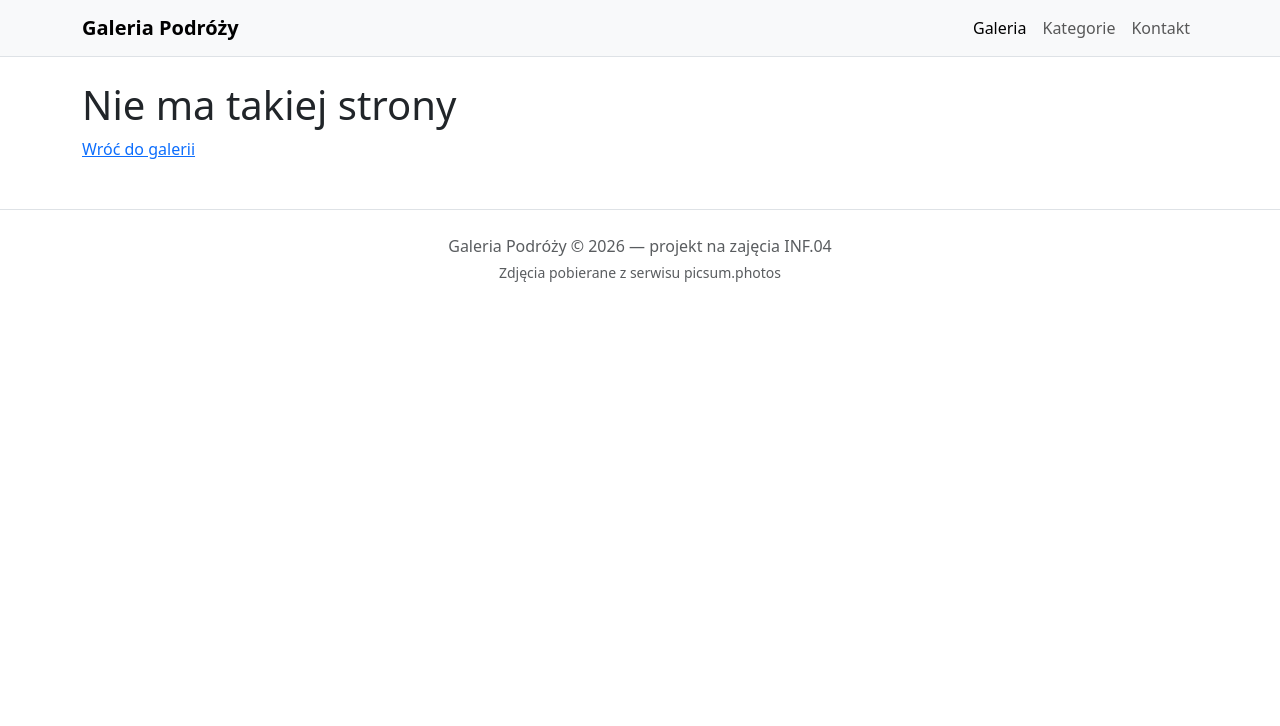
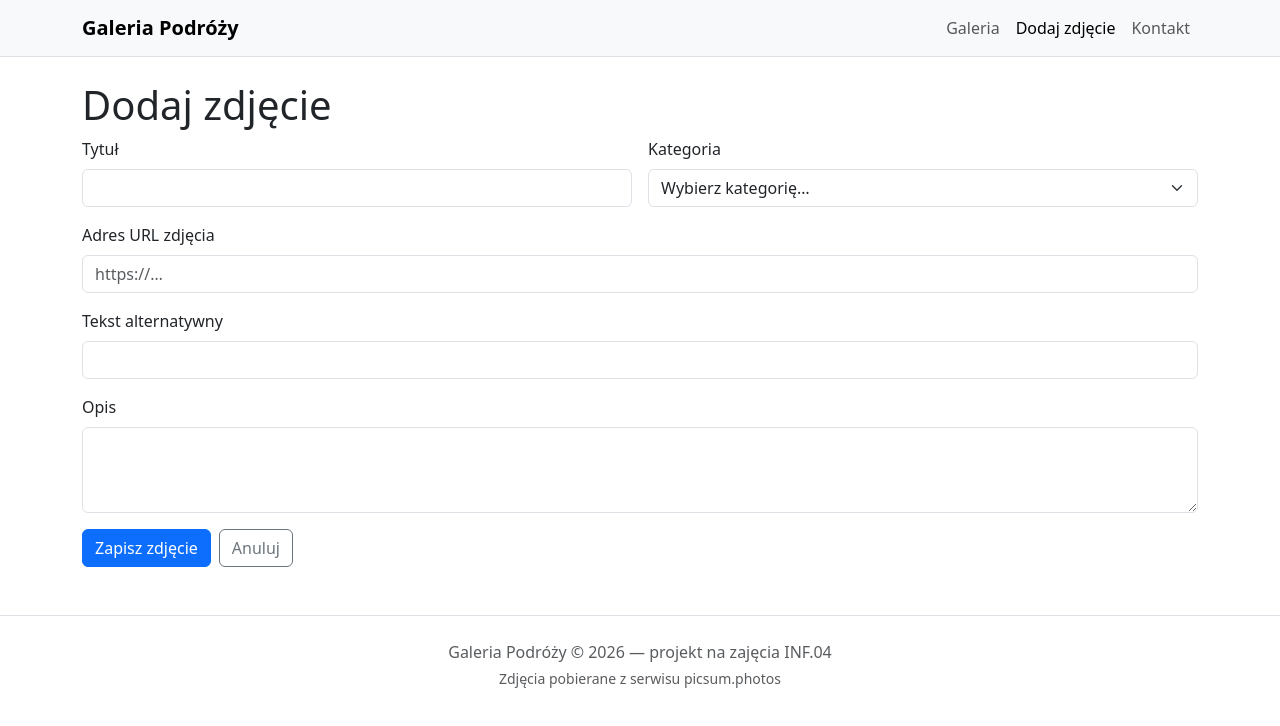
Before and after one commit to Marcin159372/test, a React (Vite) app: page /dodaj in a window 1280 px wide. Shown: the top 726 px of the page. Built offline with nearby package versions, Linux system fonts and the light colour scheme.

Commit message:
MB9: formularz dodawania zdjecia

```diff
--- a/src/App.jsx
+++ b/src/App.jsx
@@ -2,6 +2,7 @@ import { Route, Routes } from 'react-router-dom'
 import Layout from './components/Layout.jsx'
 import GaleriaPage from './pages/GaleriaPage.jsx'
 import ZdjeciePage from './pages/ZdjeciePage.jsx'
+import DodajPage from './pages/DodajPage.jsx'
 import NotFoundPage from './pages/NotFoundPage.jsx'
 import './App.css'
 
@@ -11,6 +12,7 @@ function App() {
       <Route element={<Layout />}>
         <Route index element={<GaleriaPage />} />
         <Route path="zdjecie/:id" element={<ZdjeciePage />} />
+        <Route path="dodaj" element={<DodajPage />} />
         <Route path="*" element={<NotFoundPage />} />
       </Route>
     </Routes>
--- a/src/components/Navbar.jsx
+++ b/src/components/Navbar.jsx
@@ -1,10 +1,12 @@
+import { Link, NavLink } from 'react-router-dom'
+
 function Navbar() {
   return (
     <nav className="navbar navbar-expand-lg bg-body-tertiary border-bottom">
       <div className="container">
-        <a className="navbar-brand fw-bold" href="#">
+        <Link className="navbar-brand fw-bold" to="/">
           Galeria Podróży
-        </a>
+        </Link>
 
         <button
           className="navbar-toggler"
@@ -21,14 +23,12 @@ function Navbar() {
         <div className="collapse navbar-collapse" id="menuGlowne">
           <ul className="navbar-nav ms-auto">
             <li className="nav-item">
-              <a className="nav-link active" aria-current="page" href="#galeria">
+              <NavLink className="nav-link" to="/" end>
                 Galeria
-              </a>
+              </NavLink>
             </li>
             <li className="nav-item">
-              <a className="nav-link" href="#kategorie">
-                Kategorie
-              </a>
+              <NavLink className="nav-link" to="/dodaj">Dodaj zdjęcie</NavLink>
             </li>
             <li className="nav-item">
               <a className="nav-link" href="#stopka">
--- /dev/null
+++ b/src/pages/DodajPage.jsx
@@ -0,0 +1,67 @@
+import { useState } from 'react'
+import { Link, useNavigate } from 'react-router-dom'
+import useZdjecia from '../hooks/useZdjecia.js'
+import { dodajZdjecie } from '../services/zdjecia.js'
+
+const PUSTY_FORMULARZ = { title: '', category: '', image: '', alt: '', description: '' }
+
+function DodajPage() {
+  const navigate = useNavigate()
+  const { isLoading, error } = useZdjecia()
+  const [formularz, setFormularz] = useState(PUSTY_FORMULARZ)
+
+  function zmienPole(pole) {
+    return event => setFormularz({ ...formularz, [pole]: event.target.value })
+  }
+
+  function obsluzSubmit(event) {
+    event.preventDefault()
+    dodajZdjecie({
+      ...formularz,
+      imageLarge: formularz.image,
+    })
+    navigate('/')
+  }
+
+  if (isLoading) return <main className="container mt-4"><p className="text-muted">Ładowanie danych...</p></main>
+  if (error) return <main className="container mt-4"><div className="alert alert-danger">{error}</div></main>
+
+  return (
+    <main className="container my-4">
+      <h1>Dodaj zdjęcie</h1>
+      <form onSubmit={obsluzSubmit} className="row g-3">
+        <div className="col-md-6">
+          <label htmlFor="tytul" className="form-label">Tytuł</label>
+          <input id="tytul" className="form-control" value={formularz.title} onChange={zmienPole('title')} required />
+        </div>
+        <div className="col-md-6">
+          <label htmlFor="kategoria" className="form-label">Kategoria</label>
+          <select id="kategoria" className="form-select" value={formularz.category} onChange={zmienPole('category')} required>
+            <option value="" disabled>Wybierz kategorię…</option>
+            <option value="gory">Góry</option>
+            <option value="morze">Morze</option>
+            <option value="miasto">Miasto</option>
+          </select>
+        </div>
+        <div className="col-12">
+          <label htmlFor="obrazek" className="form-label">Adres URL zdjęcia</label>
+          <input id="obrazek" type="url" className="form-control" placeholder="https://…" value={formularz.image} onChange={zmienPole('image')} required />
+        </div>
+        <div className="col-12">
+          <label htmlFor="alt" className="form-label">Tekst alternatywny</label>
+          <input id="alt" className="form-control" value={formularz.alt} onChange={zmienPole('alt')} required />
+        </div>
+        <div className="col-12">
+          <label htmlFor="opis" className="form-label">Opis</label>
+          <textarea id="opis" className="form-control" rows="3" value={formularz.description} onChange={zmienPole('description')} required />
+        </div>
+        <div className="col-12 d-flex gap-2">
+          <button type="submit" className="btn btn-primary">Zapisz zdjęcie</button>
+          <Link to="/" className="btn btn-outline-secondary">Anuluj</Link>
+        </div>
+      </form>
+    </main>
+  )
+}
+
+export default DodajPage
```
